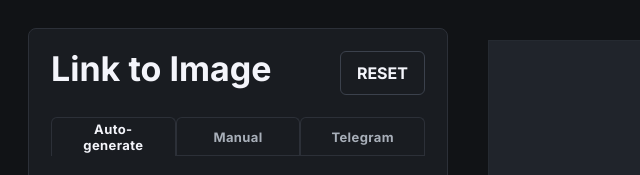
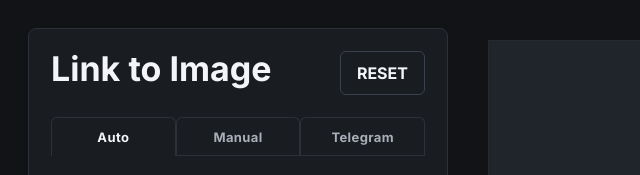
Before and after one commit to effinuck/link-to-image, a website: page public/index.html in a window 1280 px wide. Shown: the top 175 px of the page, 0-640 px from the left. Drawn offline with Linux system fonts and the light colour scheme.

Commit message:
Add files via upload

```diff
--- a/public/index.html
+++ b/public/index.html
@@ -25,7 +25,7 @@
         </div>
 
         <div class="tabs" role="tablist">
-          <button class="tab active" id="tabAuto" role="tab" aria-selected="true" type="button">Auto-generate</button>
+          <button class="tab active" id="tabAuto" role="tab" aria-selected="true" type="button">Auto</button>
           <button class="tab" id="tabManual" role="tab" aria-selected="false" type="button">Manual</button>
           <button class="tab" id="tabTelegram" role="tab" aria-selected="false" type="button">Telegram</button>
         </div>
```
